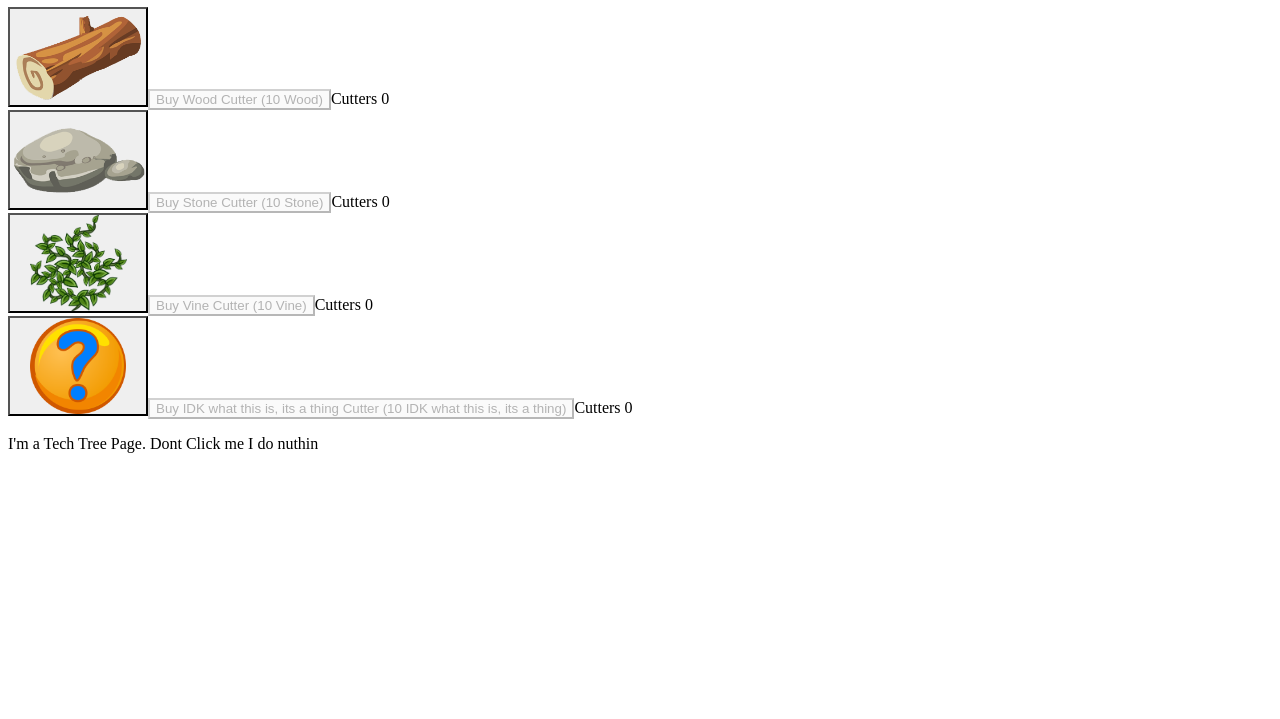
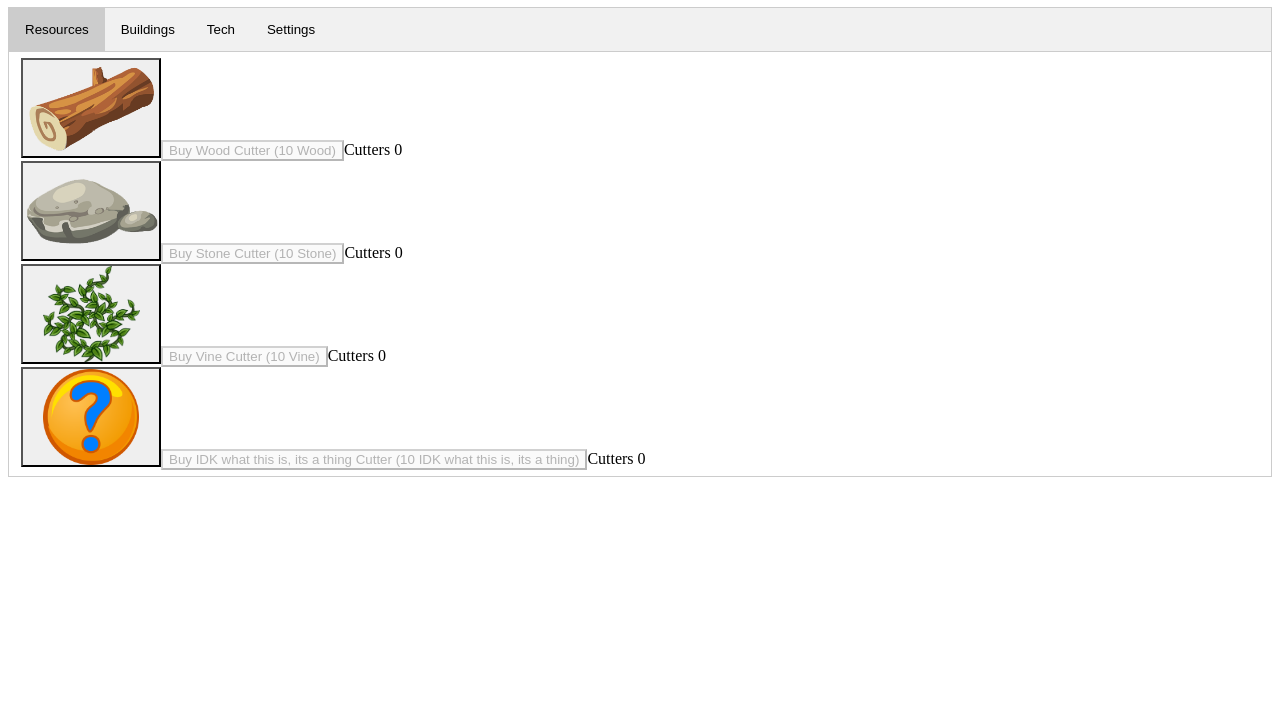
Before and after one commit to BuckleyRob/DontClickThat, a plain HTML site: page index.html in a window 1280 px wide. Shown: the part 81-800 px from the top of the page. Drawn offline with Linux system fonts and the light colour scheme.

Commit message:
add tabbing, add buildings tab

```diff
--- a/index.html
+++ b/index.html
@@ -2,6 +2,7 @@
 	<HEAD>
 		<link rel="stylesheet" type="text/css" href="buttonImages.css"/>
 		<link rel="stylesheet" type="text/css" href="userInterface.css"/>
+		<link rel="stylesheet" type="text/css" href="tabs.css"/>
 	</HEAD>
 	<HEADER>
 		<h1 class="floatL">Click2Craft</h1>
@@ -12,22 +13,33 @@
 				<li>Vine:<span id="vineDisp">0</span></li>
 			</ul>
 		</div>
-		<div id="MenuBar">
-			<ul class="no-bullet">
-				<li class="floatR"><button onClick="save()">Save the Game</button></li>
-				<li class="floatR"><button onClick="load()">Load the Game</button></li>
-				<li class="floatR"><button onClick="resetSave()">Reset the Game</button></li>
-			</ul>
+		<div class="clear"/>
+		<div class="tabContainer">
+			<button id="defaultOpen" class="tabButton" onClick="openTab(event, 'Gatherables')">Resources</button>
+			<button class="tabButton" onClick="openTab(event, 'Buildings')">Buildings</button>
+			<button class="tabButton" onClick="openTab(event, 'TechTree')">Tech</button>
+			<button class="tabButton" onClick="openTab(event, 'settings')">Settings</button>
 		</div>
-		<div class="clear"/>
 	</HEADER>
 	<BODY>
-		<div id="Gatherables">
+		<div id="Gatherables" class="tabContent">
 		</div>
-		<div id="TechTree">
+		<div id="Buildings" class="tabContent">
+		<p>I uh... hold buildings I guess.</p>
+		</div>
+		<div id="TechTree" class="tabContent">
 			<p>I'm a Tech Tree Page. Dont Click me I do nuthin</p>
+		</div>
+		<div id="settings" class="tabContent">
+			<button onClick="save()">Save the Game</button>
+			<button onClick="load()">Load the Game</button>
+			<button onClick="resetSave()">Reset the Game</button>
 		</div>
 		<script type="text/javascript" src="Gatherable.js"></script>
 		<script type="text/javascript" src="main.js"></script>
+		<script type="text/javascript" src="tabs.js"></script>
+		<script>
+			document.getElementById("defaultOpen").click();
+		</script>
 	</BODY>
 </HTML>
--- /dev/null
+++ b/tabs.css
@@ -0,0 +1,33 @@
+.tabContainer {
+	overflow: hidden;
+	border: 1px solid #ccc;
+	background-color: #f1f1f1;
+}
+.tabContainer button {
+	background-color: inherit;
+	float: left;
+	border: none;
+	outline: none;
+	cursor: pointer;
+	padding: 14px 16px;
+	transition: 0.3s;
+}
+.tabContainer button:hover {
+	background-color: #ddd;
+}
+.tabContainer button.active {
+	background-color: #ccc;
+}
+.tabcontent{
+	animation: fadeEffect 0.5s;
+}
+@keyframes fadeEffect {
+	from {opacity: 0;}
+	to {opacity: 1;}
+}
+.tabcontent {
+    display: none;
+    padding: 6px 12px;
+    border: 1px solid #ccc;
+    border-top: none;
+}
--- /dev/null
+++ b/tabs.js
@@ -0,0 +1,20 @@
+function openTab(evt, cityName) {
+    // Declare all variables
+    var i, tabcontent, tablinks;
+
+    // Get all elements with class="tabcontent" and hide them
+    tabcontent = document.getElementsByClassName("tabContent");
+    for (i = 0; i < tabcontent.length; i++) {
+        tabcontent[i].style.display = "none";
+    }
+
+    // Get all elements with class="tablinks" and remove the class "active"
+    tablinks = document.getElementsByClassName("tabButton");
+    for (i = 0; i < tablinks.length; i++) {
+        tablinks[i].className = tablinks[i].className.replace(" active", "");
+    }
+
+    // Show the current tab, and add an "active" class to the button that opened the tab
+    document.getElementById(cityName).style.display = "block";
+    evt.currentTarget.className += " active";
+}
```
